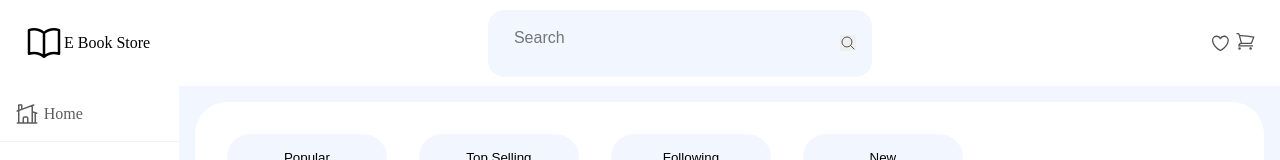
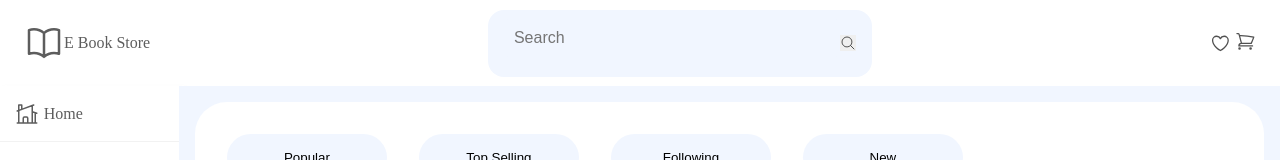
Before and after one commit to gizemcandemirr/ebookstore, a Next.js app: page / in a window 1280 px wide. Shown: the top 160 px of the page. Built offline with nearby package versions, Linux system fonts and the light colour scheme; no server answers.

Commit message:
Add logo href to homepage

```diff
--- a/src/components/layout/header.js
+++ b/src/components/layout/header.js
@@ -41,10 +41,12 @@ const Header = () => {
 
   return (
     <div className={styles.container}>
-      <div className={styles.logo}>
-        <LogoSvg className={styles.bookIcon} />
-        <span>E Book Store</span>
-      </div>
+      <Link href={"/"} className={styles.link}>
+        <div className={styles.logo}>
+          <LogoSvg className={styles.bookIcon} />
+          <span>E Book Store</span>
+        </div>
+      </Link>
       <div className={styles.searchBox}>
         <input
           type="text"
--- a/src/styles/Header.module.css
+++ b/src/styles/Header.module.css
@@ -76,3 +76,7 @@
     height: 3rem;
     color: blue;
 }
+.link{
+    text-decoration: none;
+    color:#5d5d5d !important
+}
```
